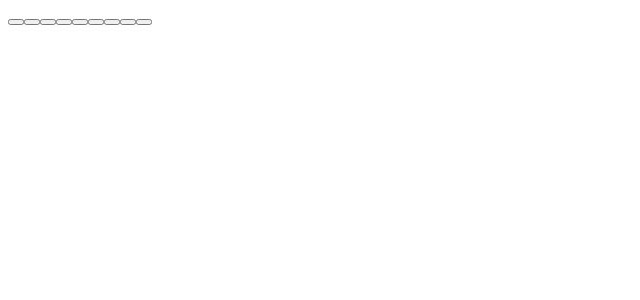
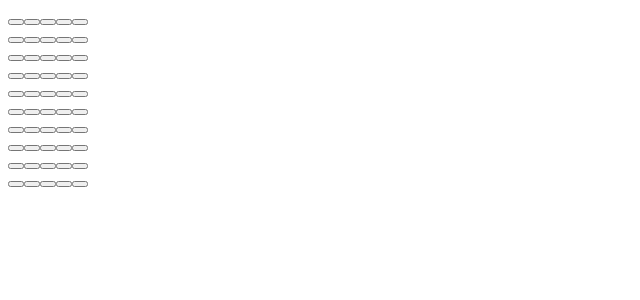
Before and after one commit to AurelianSpodarec/super-tic-tac-toe, a React (Create React App) app: page / in a window 1280 px wide. Shown: the top 300 px of the page, without its empty margins (0-640 px from the left). Built offline with nearby package versions, Linux system fonts and the light colour scheme.

Commit message:
Updates on grid

```diff
--- a/src/components/Board/Board.tsx
+++ b/src/components/Board/Board.tsx
@@ -1,43 +1,104 @@
-import React, { useState } from 'react';
+import React, { useState, useEffect } from 'react';
 import Square from './sub-components/Square/Square';
+import Row from './sub-components/Row/Row';
 
 // import { BrowserRouter as Router, Switch, Route, Link } from 'react-router-dom';
 // import { createBrowserHistory } from 'history';
 
 // const browserHistory = createBrowserHistory();
 
+
 function Board() {
-    const [squares, setSquares] = useState(Array(9).fill(null));
-    const [isXNext, setXNext] = useState(true);
+    const [grid, setGrid] = useState<Array<Array<number>>>([]);
 
-    function renderSquare(i: number) {
-        return <Square
-            key={i}
-            value={squares[i]}
-            onClick={() => {
-                const nextSquares = squares.slice()
-                nextSquares[i] = isXNext ? "x" : "o"
-                setXNext(!isXNext)
-                setSquares(nextSquares)
-            }}
-        />
+    const [isXNext, setXNext] = useState(false)
+
+    const row = 10;
+    const col = 5;
+
+    function make2Darray(cols: number, rows: number) {
+        const arr = new Array(cols)
+        for (let i = 0; i < arr.length; i++) {
+            arr[i] = new Array(rows)
+        }
+        return arr;
     }
 
-    function handleClick(index: any) {
-        console.log("handle click", index)
-    }
+    useEffect(() => {
+        setGrid(make2Darray(row, col))
+    }, [])
+
 
     return (
-        <div className="bg">
+        <div className="board">
 
             {
-                squares.map((_, index) => {
-                    return renderSquare(index)
+                new Array(row).fill(null).map((row, i) => {
+                    return (
+                        <div className="row" key={i}>
+                            {new Array(col).fill(null).map(col => {
+                                return <Square
+                                    key={i}
+                                // value={grid[i]}
+                                // onClick={() => {
+                                //     const nextSquares = grid.slice()
+                                //     nextSquares[i][i] = isXNext ? "x" : "o"
+                                //     setXNext(!isXNext)
+                                //     setGrid(nextSquares)
+                                // }}
+                                />
+                            })}
+                        </div>
+                    )
                 })
             }
+
 
         </div>
     );
 }
 
 export default Board;
+
+
+{/* <Square
+key={i}
+value={squares[i]}
+onClick={() => {
+    const nextSquares = squares.slice()
+    nextSquares[i] = isXNext ? "x" : "o"
+    setXNext(!isXNext)
+    setSquares(nextSquares)
+}}
+/> */}
+
+{/* {
+                grid.map((x, y) =>
+                    <>
+                        {console.log("rpw", x, y)}
+                        <div className="row">
+
+                            {Array(y).fill(null).map((d, f) =>
+                                <button className="column">{f}</button>
+                            )}
+                        </div>
+                    </>
+                )
+            } */}
+{/* {
+                grid.map((column, rowNum) =>
+                    <div className="row" key={rowNum} >
+
+                        {console.log("row", column, rowNum)}
+                        {
+                            column.map((contents, columnNum) =>
+                                <>
+                                    {console.log("column", contents, columnNum)}
+                                    <Square key={columnNum} value={1} />
+                                </>
+                            )
+                        }
+
+                    </div>
+                )
+            } */}
--- /dev/null
+++ b/src/components/Board/sub-components/Row/Row.tsx
@@ -0,0 +1,18 @@
+import React from 'react';
+
+interface RowProps {
+    children?: any;
+}
+
+const Row = (props: RowProps) => {
+    const { children } = props;
+    console.log("children", children)
+
+    return (
+        <div className="row">
+            {children}
+        </div>
+    );
+}
+
+export default Row;
--- a/src/components/Board/sub-components/Square/Square.tsx
+++ b/src/components/Board/sub-components/Square/Square.tsx
@@ -2,7 +2,7 @@ import React from 'react';
 
 interface SquareProps {
     onClick?: (event: React.MouseEvent<HTMLButtonElement>) => void;
-    value?: number;
+    value?: any;
 }
 
 const Square = (props: SquareProps) => {
--- a/src/scenes/Game.tsx
+++ b/src/scenes/Game.tsx
@@ -1,5 +1,6 @@
 import React from 'react';
 import { Board } from '../components';
+import SuperBoard from '../components/Board/SuperBoard';
 
 // import { BrowserRouter as Router, Switch, Route, Link } from 'react-router-dom';
 // import { createBrowserHistory } from 'history';
@@ -11,6 +12,7 @@ function Game() {
     return (
         <div className="bg">
             <Board />
+            {/* <SuperBoard /> */}
         </div>
     );
 }
```
Also changed, not shown: src/components/Board/SuperBoard.tsx (+35 -0 lines).
